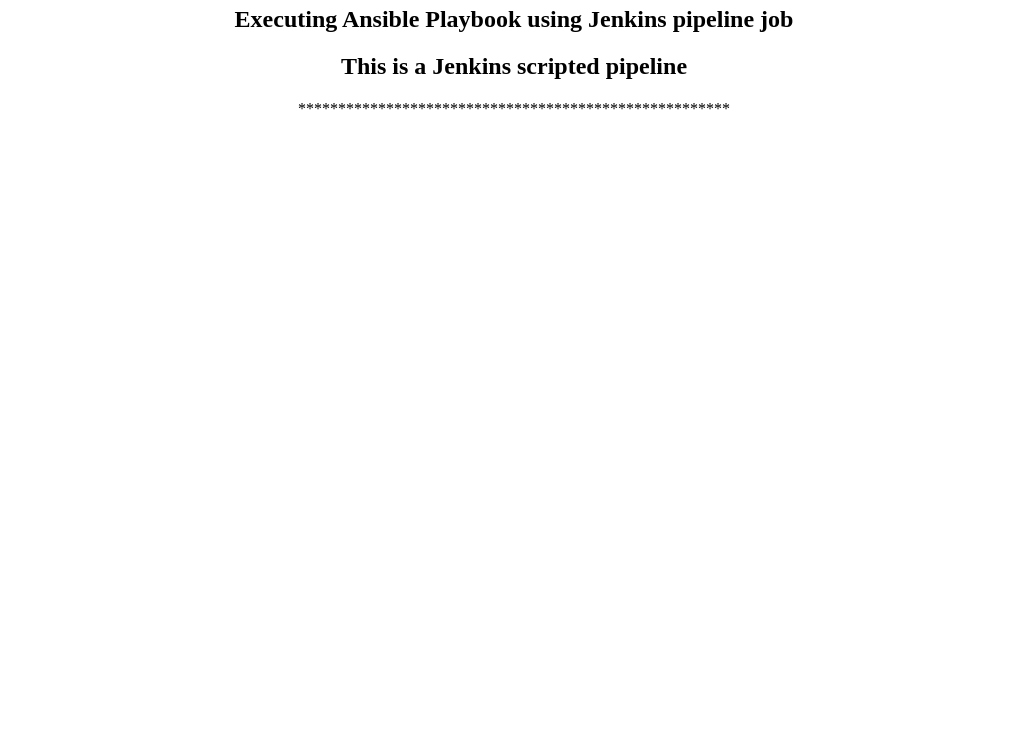
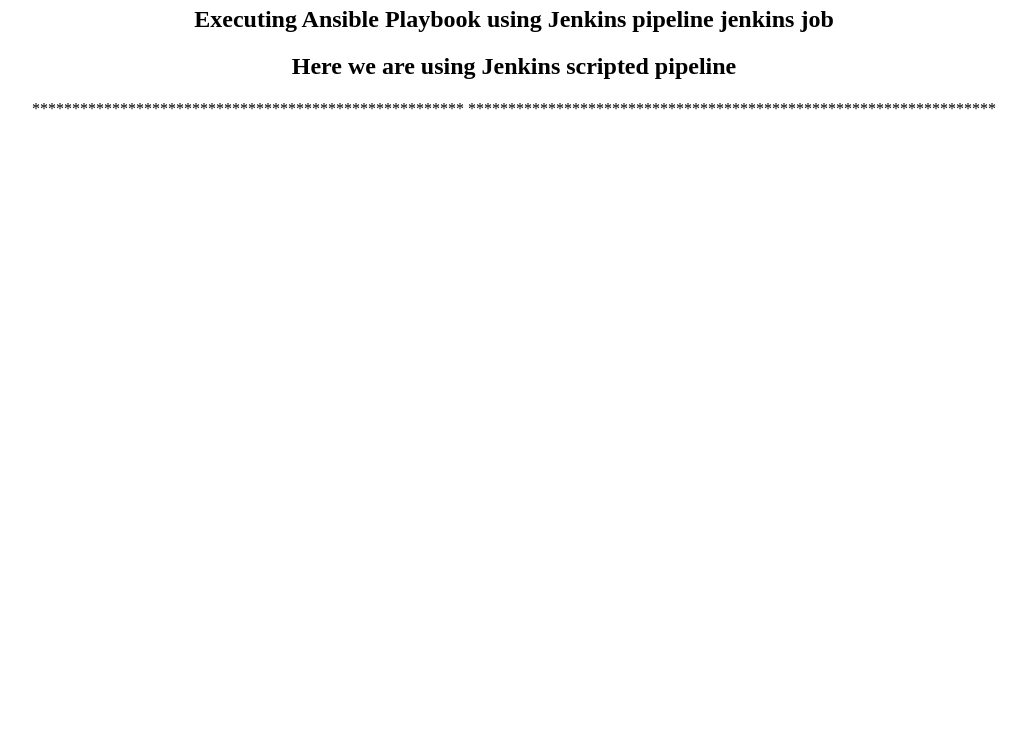
Before and after one commit to wipropune/jenkins-ansible, a plain HTML site: page index.html in a window 1280 px wide. Shown: the part 60-800 px from the top of the page, without its empty margins (126-1153 px from the left). Drawn offline with Linux system fonts and the light colour scheme.

Commit message:
Update index.html

```diff
--- a/index.html
+++ b/index.html
@@ -1,5 +1,6 @@
 <center>
 <h1> Welcome To Jenkins Pipeline </h1>
-  <h2> Executing Ansible Playbook using Jenkins pipeline job</h2>
-   <h2> This is a Jenkins scripted pipeline</h2>
+  <h2> Executing Ansible Playbook using Jenkins pipeline jenkins job</h2>
+   <h2> Here we are using Jenkins scripted pipeline</h2>
   ******************************************************
+ ******************************************************************
```
